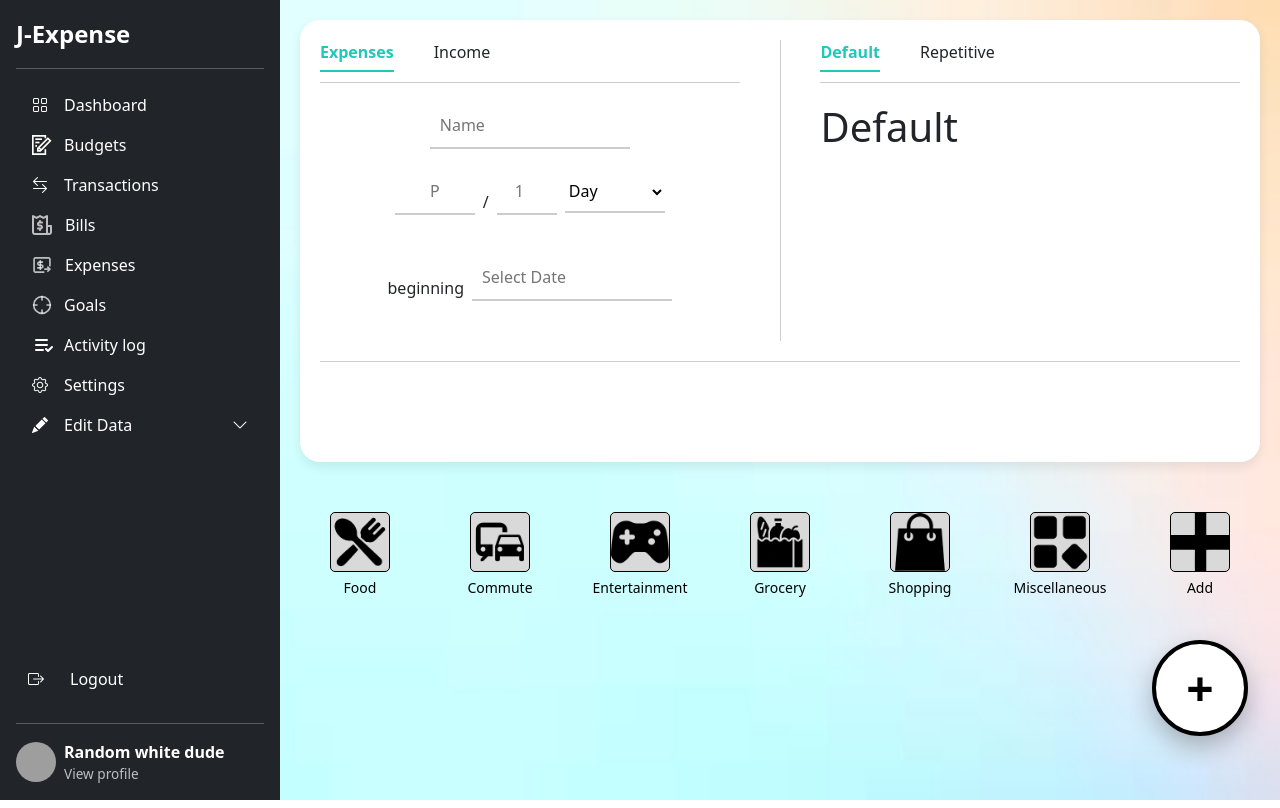
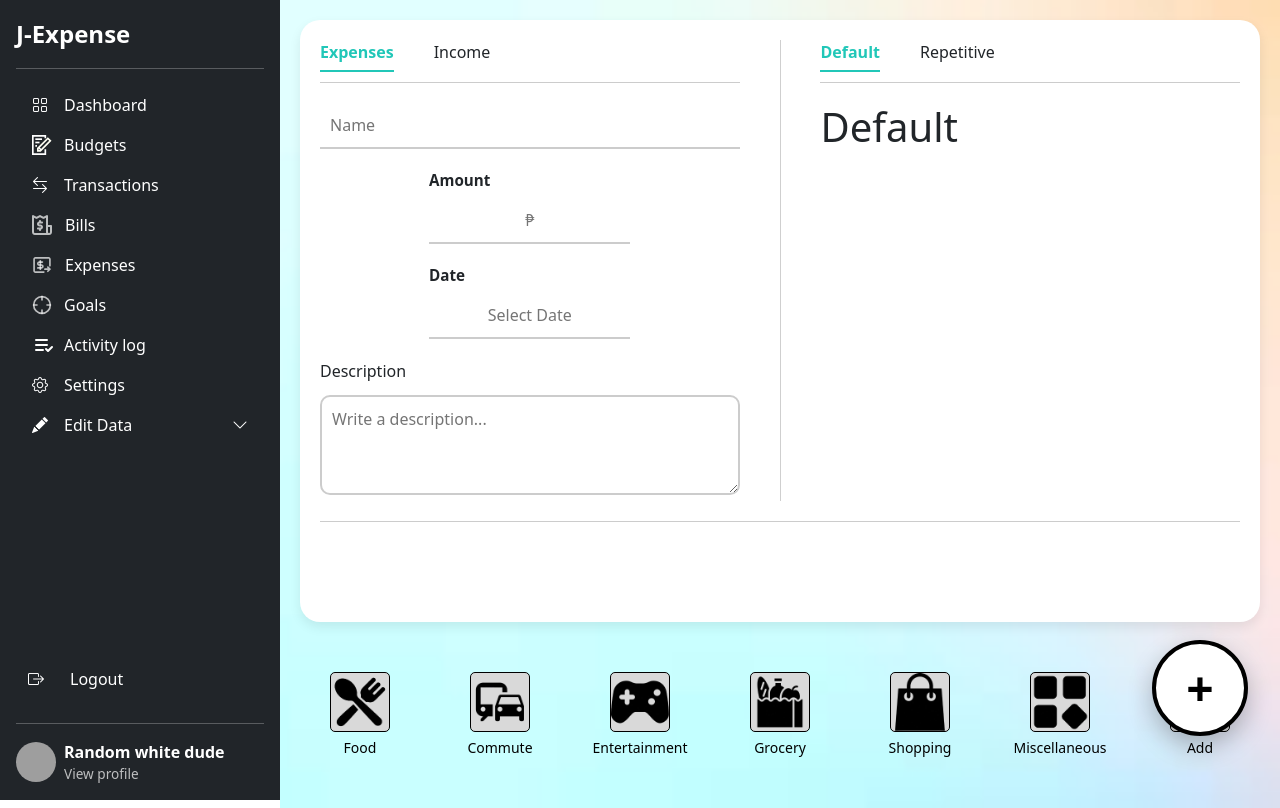
Before and after one commit to jones21312321313213/J-Expense, a React (Vite) app in the folder j-expense-frontend/: page /add-transaction in a window 1280 px wide. Built offline with nearby package versions, Linux system fonts and the light colour scheme; grey boxes are pictures that could not be loaded.

Commit message:
added things in AddTransactionExpense and addTransacitonIncome

```diff
--- a/j-expense-frontend/src/Components/Budget/AddBudget.jsx
+++ b/j-expense-frontend/src/Components/Budget/AddBudget.jsx
@@ -1,38 +1,7 @@
-/**
- * AddBudget Component
- * ------------------
- * This component renders the form for adding a budget's details.
- * It is typically displayed after the user selects a budget type in the parent component.
- *
- * Props:
- * - `name` (string): The current name of the budget.
- * - `setName` (function): Setter for updating the budget name.
- * - `amountValue` (number): The currently selected amount for the budget.
- * - `frequency` (number): How often this budget repeats (e.g., every 1 Month).
- * - `setFrequency` (function): Setter for updating the frequency.
- * - `periodUnit` (string): Unit of the budget period (Day, Week, Month, Year).
- * - `setPeriodUnit` (function): Setter for updating the period unit.
- * - `beginning` (string/date): Starting date of the budget.
- * - `setBeginning` (function): Setter for updating the beginning date.
- * - `onRequestSetAmount` (function): Callback to open the SetAmount modal.
- * - `error` (string): Optional error message to display if validation fails.
- * - `setError` (function): Setter for updating the error message.
- *
- * Features:
- * 1. Displays an optional error message at the top.
- * 2. Inputs for budget name, amount (read-only, triggers SetAmount modal), frequency, and period unit.
- * 3. A beginning date input that opens a DatePicker when clicked.
- * 4. Formats the selected date in "Month Day" format (e.g., "Dec 5").
- *
- * Styling:
- * - Uses inline styles for layout, inputs, and error messages.
- * - Inputs have a transparent background with bottom borders for a clean look.
- */
-
-
 import React, { useState } from "react";
 import DatePicker from "../DatePicker";
 import SetPeriod from "../SetPeriod";
+import SetPeriodLength from "../SetPeriodLength"; // import new component
 
 function AddBudget({
   name,
@@ -50,6 +19,7 @@ function AddBudget({
 }) {
   const [showDatePicker, setShowDatePicker] = useState(false);
   const [showPeriodModal, setShowPeriodModal] = useState(false);
+  const [showPeriodLengthModal, setShowPeriodLengthModal] = useState(false); // new state
 
   const inputStyle = {
     padding: "10px",
@@ -119,13 +89,12 @@ function AddBudget({
 
         <span>/</span>
 
-        {/* Frequency */}
+        {/* Frequency (replaced with SetPeriodLength modal) */}
         <input
-          type="number"
-          min={1}
+          readOnly
+          value={frequency}
           placeholder="1"
-          value={frequency}
-          onChange={(e) => setFrequency(Number(e.target.value))}
+          onClick={() => setShowPeriodLengthModal(true)}
           style={{ ...inputStyle, width: "60px", textAlign: "center" }}
         />
 
@@ -151,6 +120,14 @@ function AddBudget({
           initialPeriod={periodUnit}
           onSelectPeriod={(selected) => setPeriodUnit(selected)}
           onClose={() => setShowPeriodModal(false)}
+        />
+      )}
+
+      {showPeriodLengthModal && (
+        <SetPeriodLength
+          initialValue={frequency}
+          onConfirm={(val) => setFrequency(val)}
+          onClose={() => setShowPeriodLengthModal(false)}
         />
       )}
 
--- a/j-expense-frontend/src/Components/Transactions/AddTransaction.jsx
+++ b/j-expense-frontend/src/Components/Transactions/AddTransaction.jsx
@@ -7,6 +7,14 @@ import AddTransactionRepetitive from "./AddTransactionRepetitive";
 function AddTransaction() {
   const [leftTab, setLeftTab] = useState("expenses");
   const [rightTab, setRightTab] = useState("default");
+
+  // --- LIFTED STATE FOR TRANSACTION ---
+  const [name, setName] = useState("");
+  const [amountValue, setAmountValue] = useState(0);
+  const [beginning, setBeginning] = useState("");
+  const [description, setDescription] = useState("");
+  const [error, setError] = useState("");
+  const [category, setCategory] = useState("");
 
   const activeStyle = {
     borderBottom: "2px solid #21c7b8",
@@ -63,8 +71,38 @@ function AddTransaction() {
           </div>
 
           <div style={{ marginTop: "20px" }}>
-            {leftTab === "expenses" && <AddTransactionExpenses />}
-            {leftTab === "income" && <AddTransactionIncome />}
+            {leftTab === "expenses" && (
+              <AddTransactionExpenses
+                name={name}
+                setName={setName}
+                amountValue={amountValue}
+                setAmountValue={setAmountValue}
+                beginning={beginning}
+                setBeginning={setBeginning}
+                description={description}
+                setDescription={setDescription}
+                error={error}
+                setError={setError}
+                category={category}
+                setCategory={setCategory}
+              />
+            )}
+            {leftTab === "income" && (
+              <AddTransactionIncome
+                name={name}
+                setName={setName}
+                amountValue={amountValue}
+                setAmountValue={setAmountValue}
+                beginning={beginning}
+                setBeginning={setBeginning}
+                description={description}
+                setDescription={setDescription}
+                error={error}
+                setError={setError}
+                category={category}
+                setCategory={setCategory}
+              />
+            )}
           </div>
         </div>
 
--- a/j-expense-frontend/src/Components/Transactions/AddTransactionExpenses.jsx
+++ b/j-expense-frontend/src/Components/Transactions/AddTransactionExpenses.jsx
@@ -1,21 +1,21 @@
 import { useState } from "react";
 import DatePicker from "../DatePicker";
-import SetAmount from "../SetAmount"; // import the modal
+import SetAmount from "../SetAmount";
 
 function AddTransactionExpenses({
   name,
   setName,
   amountValue,
   setAmountValue,
-  frequency,
-  setFrequency,
-  periodUnit,
-  setPeriodUnit,
   beginning,
   setBeginning,
   error,
-  setError
+  setError,
+  description,
+  setDescription
 }) {
+  const [showDatePicker, setShowDatePicker] = useState(false);
+  const [showSetAmount, setShowSetAmount] = useState(false);
 
   const inputStyle = {
     padding: "10px",
@@ -28,11 +28,6 @@ function AddTransactionExpenses({
     background: "transparent"
   };
 
-  const smallerInputStyle = { ...inputStyle, width: "200px" };
-
-  const [showDatePicker, setShowDatePicker] = useState(false);
-  const [showSetAmount, setShowSetAmount] = useState(false); // <-- modal state
-
   const formatDate = (date) => {
     if (!date) return "";
     const options = { month: "short", day: "numeric" };
@@ -44,13 +39,15 @@ function AddTransactionExpenses({
 
       {/* Error */}
       {error && (
-        <div style={{
+        <div
+          style={{
             color: "#dc2626",
             background: "#fee2e2",
             padding: "10px",
             borderRadius: "8px",
             marginBottom: "20px"
-        }}>
+          }}
+        >
           {error}
         </div>
       )}
@@ -61,69 +58,136 @@ function AddTransactionExpenses({
         placeholder="Name"
         value={name}
         onChange={(e) => setName(e.target.value)}
-        style={smallerInputStyle}
+        style={{ ...inputStyle, width: "100%" }}
       />
 
-      {/* Amount / Frequency */}
-      <div style={{ display: "flex", justifyContent: "center", alignItems: "center", gap: "8px", marginBottom: "20px" }}>
+
+        {/* Amount + Date */}
+    <div
+        style={{
+            display: "flex",
+            justifyContent: "center",
+            alignItems: "center",
+            gap: "20px",
+            marginBottom: "20px",
+            width: "100%",
+            flexWrap: "wrap"
+        }}
+        >
+
+        {/* LEFT — Amount */}
+        <div style={{ width: "48%", minWidth: "200px" }}>
+            <label
+            style={{
+                display: "block",
+                textAlign: "left",
+                marginBottom: "6px",
+                fontWeight: "600",
+                fontSize: "0.95rem"
+            }}
+            >
+            Amount
+            </label>
+
             <input
             readOnly
-          placeholder="P"
-          value={amountValue ? `P ${amountValue}` : ""}
-          onClick={() => setShowSetAmount(true)} // <-- open modal
-          style={{...inputStyle, width: "80px", textAlign: "center", cursor: "pointer"}}
+            placeholder="₱"
+            value={amountValue ? `₱ ${amountValue}` : ""}
+            onClick={() => setShowSetAmount(true)}
+            style={{
+                padding: "10px",
+                border: "none",
+                borderBottom: "2px solid #ccc",
+                width: "100%",
+                textAlign: "center",
+                background: "transparent",
+                cursor: "pointer",
+                fontSize: "1rem"
+            }}
             />
-        <span>/</span>
-        <input
-          type="number"
-          min={1}
-          placeholder="1"
-          value={frequency}
-          onChange={(e) => setFrequency(Number(e.target.value))}
-          style={{...inputStyle, width: "60px", textAlign: "center"}}
-        />
-        <select
-          value={periodUnit}
-          onChange={(e) => setPeriodUnit(e.target.value)}
-          style={{...inputStyle, width: "100px", padding: "8px 0"}}
-        >
-          <option>Day</option>
-          <option>Week</option>
-          <option>Month</option>
-          <option>Year</option>
-        </select>
         </div>
 
-      {/* Beginning date */}
-      <div style={{ display: "flex", alignItems: "center", gap: "8px", justifyContent: "center", marginBottom: "20px" }}>
-        <span style={{ fontSize: "1rem" }}>beginning</span>
+        {/* RIGHT — Date */}
+        <div style={{ width: "48%", minWidth: "200px" }}>
+            <label
+            style={{
+                display: "block",
+                textAlign: "left",
+                marginBottom: "6px",
+                fontWeight: "600",
+                fontSize: "0.95rem"
+            }}
+            >
+            Date
+            </label>
+
             <input
             readOnly
             placeholder="Select Date"
             value={beginning ? formatDate(beginning) : ""}
             onClick={() => setShowDatePicker(true)}
-          style={{...smallerInputStyle, flex: "none"}}
+            style={{
+                padding: "10px",
+                border: "none",
+                borderBottom: "2px solid #ccc",
+                width: "100%",
+                textAlign: "center",
+                background: "transparent",
+                cursor: "pointer",
+                fontSize: "1rem"
+            }}
             />
         </div>
+    </div>
 
+
+      {/* Description */}
+      <div style={{ textAlign: "left", width: "100%", marginBottom: "12px" }}>
+        <span style={{ fontSize: "1rem" }}>Description</span>
+      </div>
+
+      <textarea
+        placeholder="Write a description..."
+        value={description}
+        onChange={(e) => setDescription(e.target.value)}
+        style={{
+          width: "100%",
+          minHeight: "100px",
+          padding: "10px",
+          borderRadius: "10px",
+          border: "2px solid #ccc",
+          outline: "none",
+          resize: "vertical",
+          fontSize: "1rem"
+        }}
+      />
+
+      {/* Date Picker Modal */}
       {showDatePicker && (
         <DatePicker
         selectedDate={beginning}
-          onDateSelect={(dateStr) => setBeginning(dateStr)}
+        onDateSelect={(dateStr) => {
+            setBeginning(dateStr);
+            setShowDatePicker(false);  // <-- FIX
+        }}
         onClose={() => setShowDatePicker(false)}
         />
+
       )}
 
-      {/* SetAmount Modal */}
+      {/* Amount Modal */}
       {showSetAmount && (
         <SetAmount
         initialValue={amountValue || 0}
         title="Set Amount"
-          onConfirm={(val) => setAmountValue(val)}
+        onConfirm={(val) => {
+            setAmountValue(val);
+            setShowSetAmount(false);   // <-- FIX
+        }}
         onClose={() => setShowSetAmount(false)}
         />
+
       )}
-
     </div>
   );
 }
--- a/j-expense-frontend/src/Components/Transactions/AddTransactionIncome.jsx
+++ b/j-expense-frontend/src/Components/Transactions/AddTransactionIncome.jsx
@@ -1,11 +1,189 @@
+import { useState } from "react";
+import DatePicker from "../DatePicker";
+import SetAmount from "../SetAmount";
 
-function AddTransactionIncome(){
+function AddTransactionIncome({
+  name,
+  setName,
+  amountValue,
+  setAmountValue,
+  beginning,
+  setBeginning,
+  error,
+  setError,
+  description,
+  setDescription
+}) {
+  const [showDatePicker, setShowDatePicker] = useState(false);
+  const [showSetAmount, setShowSetAmount] = useState(false);
 
-        return(
-        <div>
-            <h1>Income</h1>
+  const inputStyle = {
+    padding: "10px",
+    border: "none",
+    borderBottom: "2px solid #ccc",
+    width: "100%",
+    marginBottom: "20px",
+    outline: "none",
+    fontSize: "1rem",
+    background: "transparent"
+  };
+
+  const formatDate = (date) => {
+    if (!date) return "";
+    const options = { month: "short", day: "numeric" };
+    return new Date(date).toLocaleDateString(undefined, options);
+  };
+
+  return (
+    <div style={{ width: "100%", textAlign: "center" }}>
+      {/* Error */}
+      {error && (
+        <div
+          style={{
+            color: "#dc2626",
+            background: "#fee2e2",
+            padding: "10px",
+            borderRadius: "8px",
+            marginBottom: "20px"
+          }}
+        >
+          {error}
         </div>
-    );
+      )}
+
+      {/* Name */}
+      <input
+        type="text"
+        placeholder="Name"
+        value={name}
+        onChange={(e) => setName(e.target.value)}
+        style={{ ...inputStyle, width: "100%" }}
+      />
+
+      {/* Amount + Date */}
+      <div
+        style={{
+          display: "flex",
+          justifyContent: "center",
+          alignItems: "center",
+          gap: "20px",
+          marginBottom: "20px",
+          width: "100%",
+          flexWrap: "wrap"
+        }}
+      >
+        {/* LEFT — Amount */}
+        <div style={{ width: "48%", minWidth: "200px" }}>
+          <label
+            style={{
+              display: "block",
+              textAlign: "left",
+              marginBottom: "6px",
+              fontWeight: "600",
+              fontSize: "0.95rem"
+            }}
+          >
+            Amount
+          </label>
+
+          <input
+            readOnly
+            placeholder="₱"
+            value={amountValue ? `₱ ${amountValue}` : ""}
+            onClick={() => setShowSetAmount(true)}
+            style={{
+              padding: "10px",
+              border: "none",
+              borderBottom: "2px solid #ccc",
+              width: "100%",
+              textAlign: "center",
+              background: "transparent",
+              cursor: "pointer",
+              fontSize: "1rem"
+            }}
+          />
+        </div>
+
+        {/* RIGHT — Date */}
+        <div style={{ width: "48%", minWidth: "200px" }}>
+          <label
+            style={{
+              display: "block",
+              textAlign: "left",
+              marginBottom: "6px",
+              fontWeight: "600",
+              fontSize: "0.95rem"
+            }}
+          >
+            Date
+          </label>
+
+          <input
+            readOnly
+            placeholder="Select Date"
+            value={beginning ? formatDate(beginning) : ""}
+            onClick={() => setShowDatePicker(true)}
+            style={{
+              padding: "10px",
+              border: "none",
+              borderBottom: "2px solid #ccc",
+              width: "100%",
+              textAlign: "center",
+              background: "transparent",
+              cursor: "pointer",
+              fontSize: "1rem"
+            }}
+          />
+        </div>
+      </div>
+
+      {/* Description */}
+      <div style={{ textAlign: "left", width: "100%", marginBottom: "12px" }}>
+        <span style={{ fontSize: "1rem" }}>Description</span>
+      </div>
+
+      <textarea
+        placeholder="Write a description..."
+        value={description}
+        onChange={(e) => setDescription(e.target.value)}
+        style={{
+          width: "100%",
+          minHeight: "100px",
+          padding: "10px",
+          borderRadius: "10px",
+          border: "2px solid #ccc",
+          outline: "none",
+          resize: "vertical",
+          fontSize: "1rem"
+        }}
+      />
+
+      {/* Date Picker Modal */}
+      {showDatePicker && (
+        <DatePicker
+          selectedDate={beginning}
+          onDateSelect={(dateStr) => {
+            setBeginning(dateStr);
+            setShowDatePicker(false);
+          }}
+          onClose={() => setShowDatePicker(false)}
+        />
+      )}
+
+      {/* Amount Modal */}
+      {showSetAmount && (
+        <SetAmount
+          initialValue={amountValue || 0}
+          title="Set Amount"
+          onConfirm={(val) => {
+            setAmountValue(val);
+            setShowSetAmount(false);
+          }}
+          onClose={() => setShowSetAmount(false)}
+        />
+      )}
+    </div>
+  );
 }
 
-export default AddTransactionIncome
+export default AddTransactionIncome;
```
Also changed, not shown: j-expense-frontend/src/Components/SetPeriodLength.jsx (renamed from j-expense-frontend/src/Components/setAmount.jsx, +20 -40 lines), j-expense-frontend/src/main.jsx (+2 -6 lines). Lines whose indentation alone changed are shown as unchanged.
